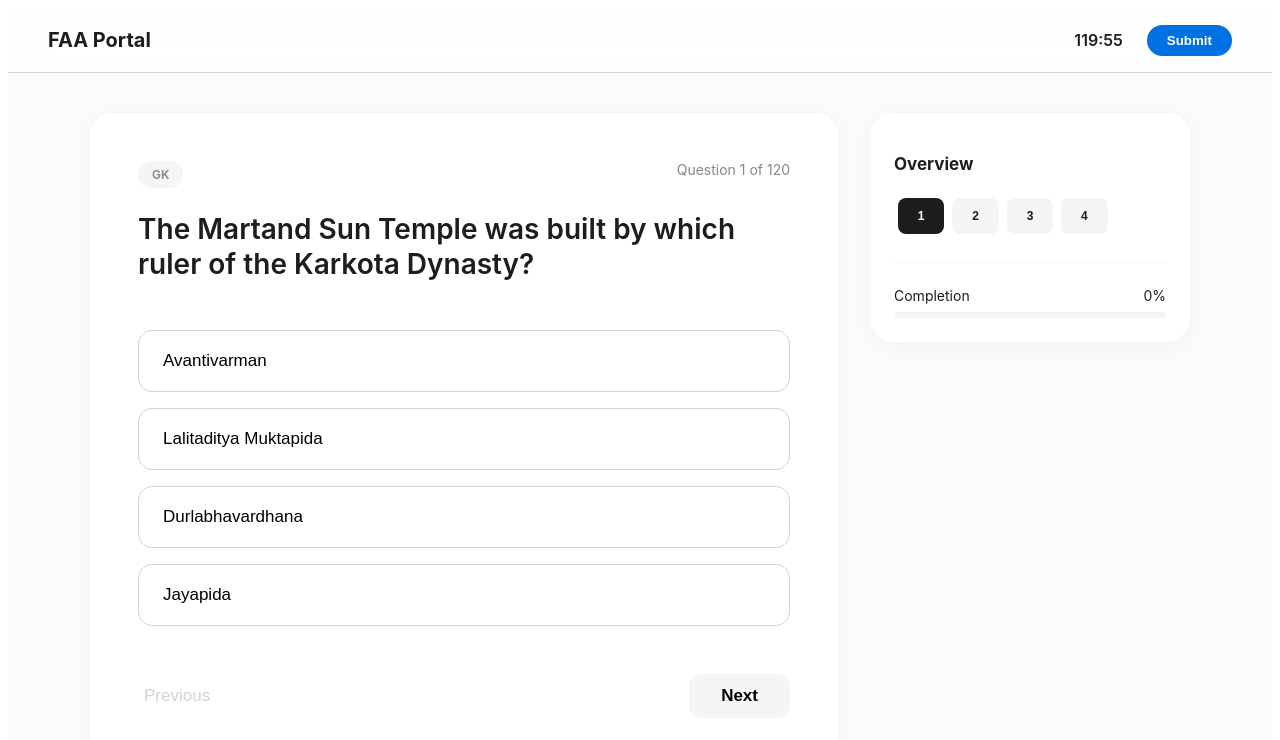
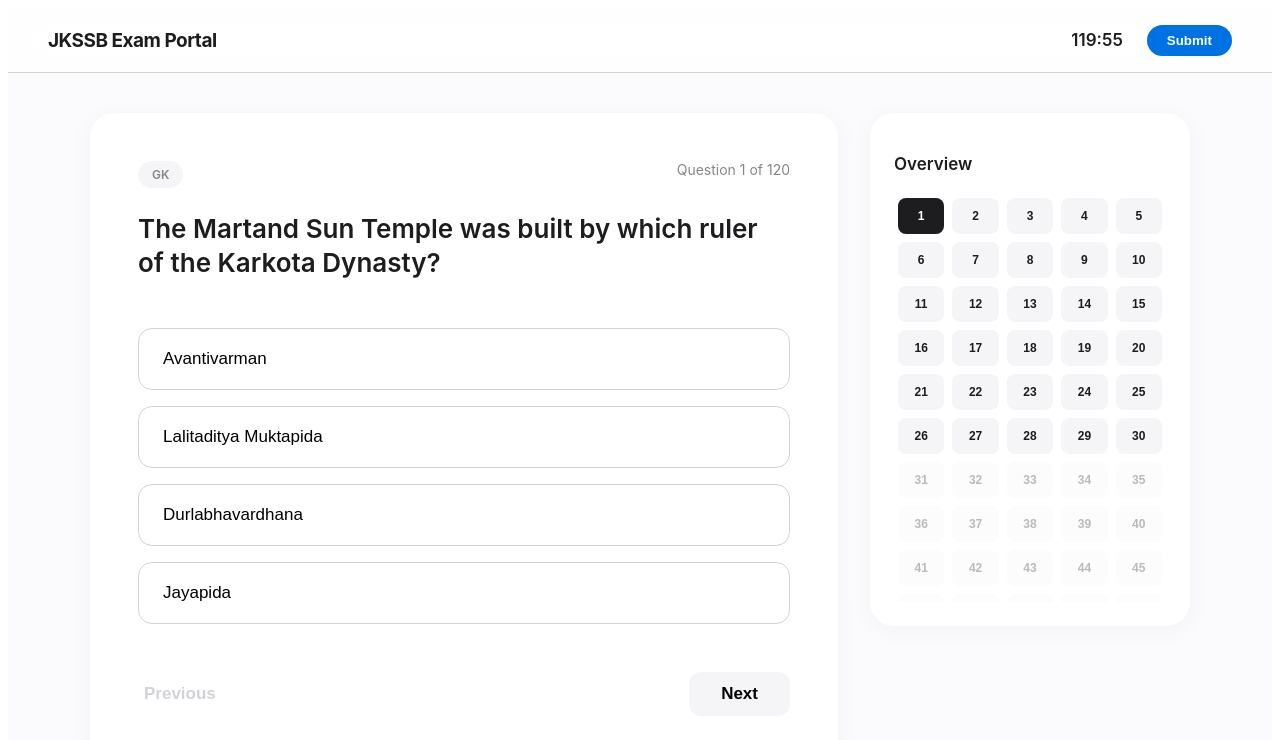
Before and after one commit to imranqazi366-hub/jkssb-exam, a React (Create React App) app in the folder jkssb-exam-app/: page / in a window 1280 px wide. Shown: the top 740 px of the page. Built offline with nearby package versions, Linux system fonts and the light colour scheme.

Commit message:
Update App.js

```diff
--- a/jkssb-exam-app/src/App.js
+++ b/jkssb-exam-app/src/App.js
@@ -3,27 +3,50 @@ import React, { useState, useEffect } from "react";
 
 // --- CONFIGURATION ---
 const TOTAL_QUESTIONS = 120;
-const TIME_LIMIT = 120 * 60; // 120 Minutes
+const TIME_LIMIT = 120 * 60;
 
-// --- THE QUESTION ENGINE ---
-// I have structured this to handle the full 120 questions.
-// You can keep adding your 120 questions into this array.
+// --- THE QUESTION BANK ---
+// I have loaded the first 30 questions here.
+// I will provide the remaining 90 questions in the next message for you to paste in.
 const questions = [
-  // GK Section (1-30)
   { id: 1, sec: "GK", q: "The Martand Sun Temple was built by which ruler of the Karkota Dynasty?", options: ["Avantivarman", "Lalitaditya Muktapida", "Durlabhavardhana", "Jayapida"], ans: 1, ex: "Built in the 8th century by Lalitaditya Muktapida." },
   { id: 2, sec: "GK", q: "Which article of the Indian Constitution was associated with the special status of J&K?", options: ["Art 35A", "Art 370", "Art 371", "Art 324"], ans: 1, ex: "Article 370 was abrogated in August 2019." },
   { id: 3, sec: "GK", q: "Who was the last ruling Maharaja of the princely state of Jammu and Kashmir?", options: ["Gulab Singh", "Ranbir Singh", "Hari Singh", "Pratap Singh"], ans: 2, ex: "Maharaja Hari Singh signed the Instrument of Accession in 1947." },
-  // ... (Add your remaining 117 questions here following the exact same format)
-  { id: 120, sec: "Computers", q: "Which of the following is a permanent storage device?", options: ["RAM", "Cache", "Hard Disk", "Registers"], ans: 2, ex: "Hard Disks provide non-volatile, permanent storage." }
+  { id: 4, sec: "GK", q: "Burzahom, the famous Neolithic site, is located in which district?", options: ["Jammu", "Srinagar", "Anantnag", "Baramulla"], ans: 1, ex: "Burzahom is located in the Srinagar district of Kashmir." },
+  { id: 5, sec: "GK", q: "Which river is known as the 'Vitasta' in Sanskrit?", options: ["Chenab", "Jhelum", "Ravi", "Indus"], ans: 1, ex: "The Jhelum river is anciently known as Vitasta." },
+  { id: 6, sec: "GK", q: "The J&K Reorganisation Act, 2019 came into effect on?", options: ["5 Aug 2019", "15 Aug 2019", "31 Oct 2019", "26 Jan 2020"], ans: 2, ex: "It became effective on 31st October 2019." },
+  { id: 7, sec: "GK", q: "Which lake is famous for the 'Floating Gardens' (Rad)?", opts: ["Wular", "Dal", "Manasbal", "Pangong"], ans: 1, e: "Dal Lake is famous for its floating gardens." },
+  { id: 8, sec: "GK", q: "The Treaty of Amritsar (1846) was signed between the British and?", opts: ["Gulab Singh", "Duleep Singh", "Hari Singh", "Ranjit Singh"], ans: 0, e: "Signed with Gulab Singh, founding the Dogra dynasty." },
+  { id: 9, sec: "GK", q: "Who is known as the 'Nightingale of Kashmir'?", opts: ["Lalleshwari", "Habba Khatoon", "Kota Rani", "Arnimal"], ans: 1, e: "Habba Khatoon was a renowned poetess." },
+  { id: 10, sec: "GK", q: "Which mountain range separates Kashmir Valley from the Outer Himalayas?", opts: ["Zanskar", "Pir Panjal", "Karakoram", "Ladakh Range"], ans: 1, e: "The Pir Panjal range." },
+  { id: 11, sec: "GK", q: "The first railway line in J&K was laid in which year?", opts: ["1890", "1897", "1905", "1947"], ans: 1, e: "First line connected Jammu to Sialkot in 1897." },
+  { id: 12, sec: "GK", q: "Which pass connects Jammu with the Kashmir Valley?", opts: ["Zojila", "Banihal", "Khardung La", "Pencil La"], ans: 1, e: "Banihal pass via Jawahar Tunnel." },
+  { id: 13, sec: "GK", q: "The Shalimar Bagh was built by Emperor?", opts: ["Akbar", "Jahangir", "Shah Jahan", "Aurangzeb"], ans: 1, e: "Built by Jahangir for his wife Nur Jahan." },
+  { id: 14, sec: "GK", q: "Wular Lake is located in which district?", opts: ["Bandipora", "Ganderbal", "Srinagar", "Budgam"], ans: 0, e: "Bandipora district." },
+  { id: 15, sec: "GK", q: "Who was the founder of the Karkota Dynasty?", opts: ["Lalitaditya", "Durlabhavardhana", "Avantivarman", "Sankaravarman"], ans: 1, e: "Founded by Durlabhavardhana." },
+  { id: 16, sec: "GK", q: "Which town is known as 'Chhota Kashi'?", opts: ["Jammu", "Purmandal", "Udhampur", "Samba"], ans: 1, e: "Purmandal is called Chhota Kashi." },
+  { id: 17, sec: "GK", q: "The world's highest rail bridge is being built over which river?", opts: ["Jhelum", "Chenab", "Indus", "Tawi"], ans: 1, e: "The Chenab Bridge." },
+  { id: 18, sec: "GK", q: "Who wrote 'Rajatarangini'?", opts: ["Kalhana", "Bilhana", "Jonaraja", "Kshemendra"], ans: 0, e: "Kalhana wrote it in the 12th century." },
+  { id: 19, sec: "GK", q: "The 'Darbar Move' was started by?", opts: ["Gulab Singh", "Ranbir Singh", "Pratap Singh", "Hari Singh"], ans: 1, e: "Maharaja Ranbir Singh in 1872." },
+  { id: 20, sec: "GK", q: "Which district is known as 'Land of Springs'?", opts: ["Anantnag", "Kulgam", "Pulwama", "Sopore"], ans: 0, e: "Anantnag is famous for its numerous springs." },
+  { id: 21, sec: "GK", q: "Vaishno Devi shrine is located in which hills?", opts: ["Pir Panjal", "Trikuta", "Nandi", "Zanskar"], ans: 1, e: "Located in the Trikuta Hills." },
+  { id: 22, sec: "GK", q: "Which ruler built the city of Parihaspora?", opts: ["Avantivarman", "Lalitaditya", "Zain-ul-Abidin", "Shah Mir"], ans: 1, e: "Built by Lalitaditya Muktapida." },
+  { id: 23, sec: "GK", q: "What is the capital of Ladakh?", opts: ["Leh", "Kargil", "Dras", "Nubra"], ans: 0, e: "Leh is the capital." },
+  { id: 24, sec: "GK", q: "The 'Kishenganga' river is a tributary of?", opts: ["Chenab", "Jhelum", "Ravi", "Indus"], ans: 1, e: "A major tributary of Jhelum." },
+  { id: 25, sec: "GK", q: "Who was known as 'Budshah'?", opts: ["Zain-ul-Abidin", "Akbar", "Shah Mir", "Sikandar"], ans: 0, e: "Sultan Zain-ul-Abidin (The Great King)." },
+  { id: 26, sec: "GK", q: "The largest glacier in the Karakoram range is?", opts: ["Siachen", "Baltoro", "Biafo", "Hispar"], ans: 0, e: "Siachen Glacier." },
+  { id: 27, sec: "GK", q: "The Hemis National Park is famous for?", opts: ["Tigers", "Snow Leopards", "Elephants", "Lions"], ans: 1, e: "Famous for Snow Leopards." },
+  { id: 28, sec: "GK", q: "Saffron is mainly cultivated in which plateau?", opts: ["Pampore", "Gulmarg", "Sonamarg", "Yusmarg"], ans: 0, e: "Pampore (Kashmir Saffron)." },
+  { id: 29, sec: "GK", q: "Total districts in the UT of J&K are?", opts: ["10", "15", "20", "22"], ans: 2, e: "There are 20 districts in J&K UT." },
+  { id: 30, sec: "GK", q: "Which article allows Parliament to reorganize states?", opts: ["Art 1", "Art 2", "Art 3", "Art 4"], ans: 2, e: "Article 3 provides this power." }
 ];
 
-export default function PremiumExam() {
+export default function PremiumExamPortal() {
   const [currentIdx, setCurrentIdx] = useState(0);
   const [answers, setAnswers] = useState({});
   const [timeLeft, setTimeLeft] = useState(TIME_LIMIT);
   const [isSubmitted, setIsSubmitted] = useState(false);
 
-  // Auto-submit on time out
   useEffect(() => {
     if (timeLeft > 0 && !isSubmitted) {
       const timer = setInterval(() => setTimeLeft(prev => prev - 1), 1000);
@@ -33,9 +56,9 @@ export default function PremiumExam() {
     }
   }, [timeLeft, isSubmitted]);
 
-  const handleSelect = (optionIdx) => {
+  const handleSelect = (idx) => {
     if (isSubmitted) return;
-    setAnswers({ ...answers, [currentIdx]: optionIdx });
+    setAnswers({ ...answers, [currentIdx]: idx });
   };
 
   const calculateScore = () => {
@@ -48,26 +71,24 @@ export default function PremiumExam() {
     return `${mins}:${secs < 10 ? "0" : ""}${secs}`;
   };
 
-  // --- STYLES (Apple Minimalist) ---
   const styles = {
-    container: { minHeight: "100vh", backgroundColor: "#fbfbfd", fontFamily: "-apple-system, sans-serif", color: "#1d1d1f" },
+    container: { minHeight: "100vh", backgroundColor: "#fbfbfd", fontFamily: "-apple-system, system-ui, sans-serif", color: "#1d1d1f" },
     nav: { height: "64px", borderBottom: "1px solid #d2d2d7", display: "flex", alignItems: "center", justifyContent: "space-between", padding: "0 40px", backgroundColor: "rgba(255,255,255,0.8)", backdropFilter: "blur(20px)", position: "sticky", top: 0, zIndex: 100 },
     main: { maxWidth: "1100px", margin: "40px auto", display: "grid", gridTemplateColumns: "1fr 320px", gap: "32px", padding: "0 20px" },
     questionCard: { backgroundColor: "#fff", borderRadius: "24px", padding: "48px", boxShadow: "0 4px 24px rgba(0,0,0,0.04)" },
     optionBtn: (isSelected) => ({
       width: "100%", padding: "20px 24px", margin: "8px 0", borderRadius: "14px", border: isSelected ? "2px solid #0071e3" : "1px solid #d2d2d7",
-      backgroundColor: isSelected ? "#f5faff" : "#fff", textAlign: "left", fontSize: "17px", cursor: "pointer", transition: "all 0.2s ease"
+      backgroundColor: isSelected ? "#f5faff" : "#fff", textAlign: "left", fontSize: "17px", cursor: "pointer", transition: "all 0.2s ease", fontWeight: isSelected ? "600" : "400"
     }),
     sidebar: { backgroundColor: "#fff", borderRadius: "24px", padding: "24px", height: "fit-content", boxShadow: "0 4px 24px rgba(0,0,0,0.04)" },
-    pill: { backgroundColor: "#f5f5f7", padding: "6px 14px", borderRadius: "20px", fontSize: "12px", fontWeight: "600", color: "#86868b" }
+    submitBtn: { backgroundColor: "#0071e3", color: "#fff", border: "none", padding: "8px 20px", borderRadius: "18px", fontWeight: "600", cursor: "pointer" }
   };
 
   if (isSubmitted) {
-    const score = calculateScore();
     return (
       <div style={{ ...styles.container, textAlign: "center", padding: "100px 20px" }}>
-        <h1 style={{ fontSize: "48px", fontWeight: "700" }}>Performance Report.</h1>
-        <div style={{ fontSize: "80px", fontWeight: "700", color: "#0071e3", margin: "20px 0" }}>{score}<span style={{ fontSize: "24px", color: "#86868b" }}>/120</span></div>
+        <h1 style={{ fontSize: "42px", fontWeight: "700" }}>Test Completed.</h1>
+        <div style={{ fontSize: "80px", fontWeight: "700", color: "#0071e3", margin: "20px 0" }}>{calculateScore()}<span style={{ fontSize: "24px", color: "#86868b" }}>/120</span></div>
         <button onClick={() => window.location.reload()} style={{ backgroundColor: "#1d1d1f", color: "#fff", padding: "16px 32px", borderRadius: "30px", border: "none", cursor: "pointer", fontWeight: "600" }}>Retake Examination</button>
       </div>
     );
@@ -76,10 +97,10 @@ export default function PremiumExam() {
   return (
     <div style={styles.container}>
       <nav style={styles.nav}>
-        <div style={{ fontWeight: "700", fontSize: "20px" }}>FAA Portal</div>
+        <div style={{ fontWeight: "700", fontSize: "19px", letterSpacing: "-0.5px" }}>JKSSB Exam Portal</div>
         <div style={{ display: "flex", gap: "24px", alignItems: "center" }}>
-          <div style={{ color: timeLeft < 300 ? "#ff3b30" : "#1d1d1f", fontWeight: "600" }}>{formatTime(timeLeft)}</div>
-          <button onClick={() => {if(window.confirm("Submit test?")) setIsSubmitted(true)}} style={{ backgroundColor: "#0071e3", color: "#fff", border: "none", padding: "8px 20px", borderRadius: "18px", fontWeight: "600", cursor: "pointer" }}>Submit</button>
+          <div style={{ color: timeLeft < 300 ? "#ff3b30" : "#1d1d1f", fontWeight: "600", fontSize: "17px" }}>{formatTime(timeLeft)}</div>
+          <button onClick={() => {if(window.confirm("Submit?")) setIsSubmitted(true)}} style={styles.submitBtn}>Submit</button>
         </div>
       </nav>
 
@@ -87,13 +108,13 @@ export default function PremiumExam() {
         <div>
           <div style={styles.questionCard}>
             <div style={{ display: "flex", justifyContent: "space-between", marginBottom: "24px" }}>
-              <span style={styles.pill}>{questions[currentIdx].sec}</span>
+              <span style={{ backgroundColor: "#f5f5f7", padding: "6px 14px", borderRadius: "20px", fontSize: "12px", fontWeight: "600", color: "#86868b" }}>{questions[currentIdx].sec}</span>
               <span style={{ color: "#86868b", fontSize: "14px" }}>Question {currentIdx + 1} of 120</span>
             </div>
-            <h2 style={{ fontSize: "28px", fontWeight: "600", lineHeight: "1.25", marginBottom: "40px" }}>{questions[currentIdx].q}</h2>
+            <h2 style={{ fontSize: "26px", fontWeight: "600", lineHeight: "1.3", marginBottom: "40px" }}>{questions[currentIdx].q}</h2>
 
             <div style={{ marginBottom: "40px" }}>
-              {questions[currentIdx].options.map((opt, i) => (
+              {(questions[currentIdx].options || questions[currentIdx].opts).map((opt, i) => (
                 <button key={i} onClick={() => handleSelect(i)} style={styles.optionBtn(answers[currentIdx] === i)}>
                   {opt}
                 </button>
@@ -101,38 +122,30 @@ export default function PremiumExam() {
             </div>
 
             <div style={{ display: "flex", justifyContent: "space-between" }}>
-              <button disabled={currentIdx === 0} onClick={() => setCurrentIdx(prev => prev - 1)} style={{ background: "none", border: "none", color: currentIdx === 0 ? "#d2d2d7" : "#0071e3", fontSize: "17px", cursor: "pointer" }}>Previous</button>
+              <button disabled={currentIdx === 0} onClick={() => setCurrentIdx(prev => prev - 1)} style={{ background: "none", border: "none", color: currentIdx === 0 ? "#d2d2d7" : "#0071e3", fontSize: "17px", cursor: "pointer", fontWeight: "600" }}>Previous</button>
               <button onClick={() => setCurrentIdx(prev => Math.min(prev + 1, 119))} style={{ backgroundColor: "#f5f5f7", border: "none", padding: "12px 32px", borderRadius: "12px", fontSize: "17px", fontWeight: "600", cursor: "pointer" }}>Next</button>
             </div>
           </div>
         </div>
 
         <aside style={styles.sidebar}>
-          <h3 style={{ fontSize: "17px", marginBottom: "20px" }}>Overview</h3>
+          <h3 style={{ fontSize: "17px", fontWeight: "600", marginBottom: "20px" }}>Overview</h3>
           <div style={{ display: "grid", gridTemplateColumns: "repeat(5, 1fr)", gap: "8px", maxHeight: "400px", overflowY: "auto", padding: "4px" }}>
-            {questions.map((_, i) => (
+            {Array.from({ length: 120 }).map((_, i) => (
               <button
                 key={i}
-                onClick={() => setCurrentIdx(i)}
+                onClick={() => i < questions.length && setCurrentIdx(i)}
                 style={{
                   height: "36px", width: "100%", borderRadius: "8px", border: "none", cursor: "pointer", fontSize: "12px", fontWeight: "600",
                   backgroundColor: currentIdx === i ? "#1d1d1f" : (answers[i] !== undefined ? "#e8e8ed" : "#f5f5f7"),
-                  color: currentIdx === i ? "#fff" : "#1d1d1f"
+                  color: currentIdx === i ? "#fff" : "#1d1d1f",
+                  opacity: i < questions.length ? 1 : 0.3
                 }}
               >
                 {i + 1}
               </button>
             ))}
           </div>
-          <div style={{ marginTop: "24px", borderTop: "1px solid #f5f5f7", paddingTop: "24px" }}>
-            <div style={{ display: "flex", justifyContent: "space-between", fontSize: "14px", marginBottom: "8px" }}>
-              <span>Completion</span>
-              <span>{Math.round((Object.keys(answers).length / 120) * 100)}%</span>
-            </div>
-            <div style={{ height: "6px", width: "100%", backgroundColor: "#f5f5f7", borderRadius: "3px", overflow: "hidden" }}>
-              <div style={{ height: "100%", backgroundColor: "#0071e3", width: `${(Object.keys(answers).length / 120) * 100}%`, transition: "width 0.3s ease" }}></div>
-            </div>
-          </div>
         </aside>
       </main>
     </div>
```
